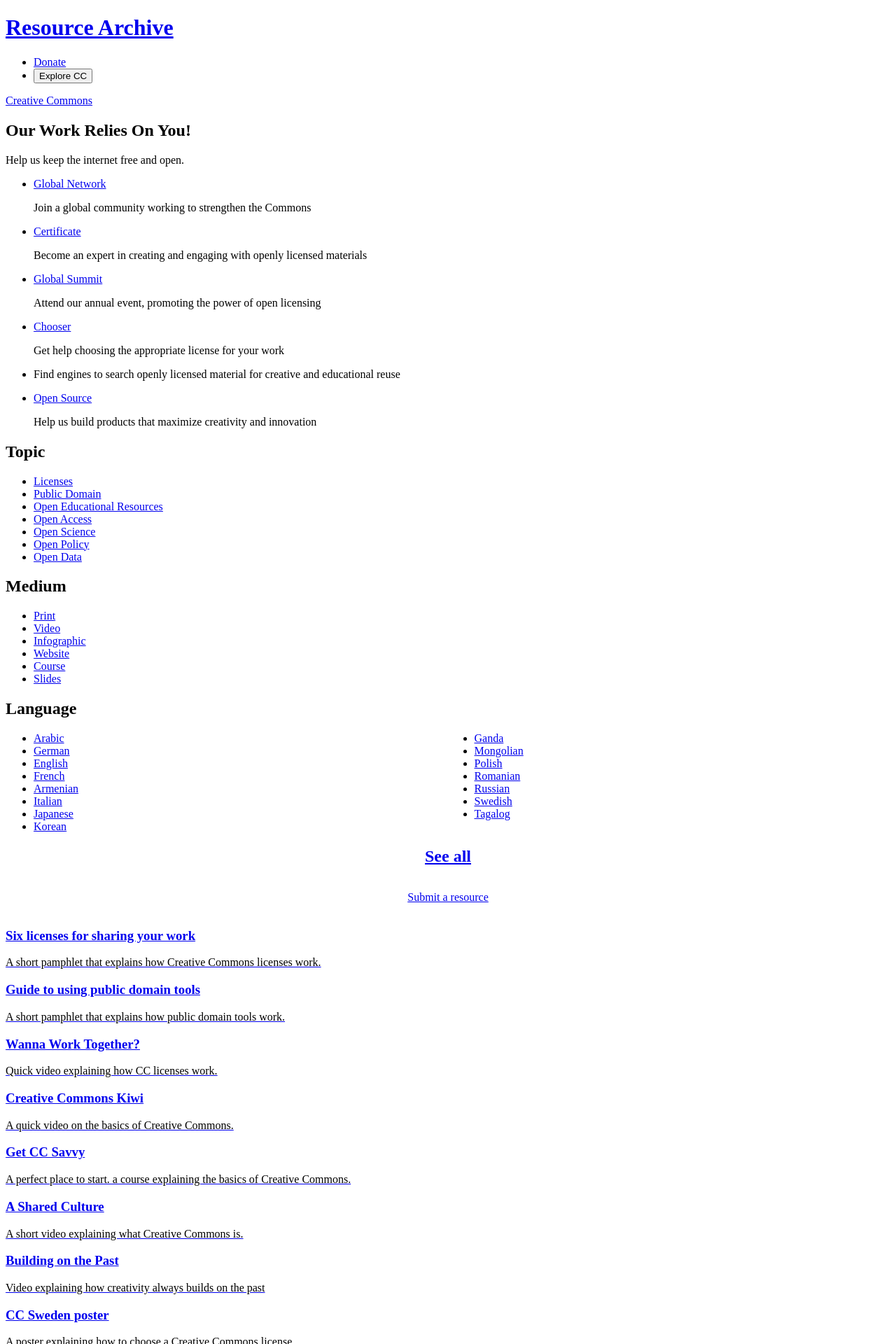
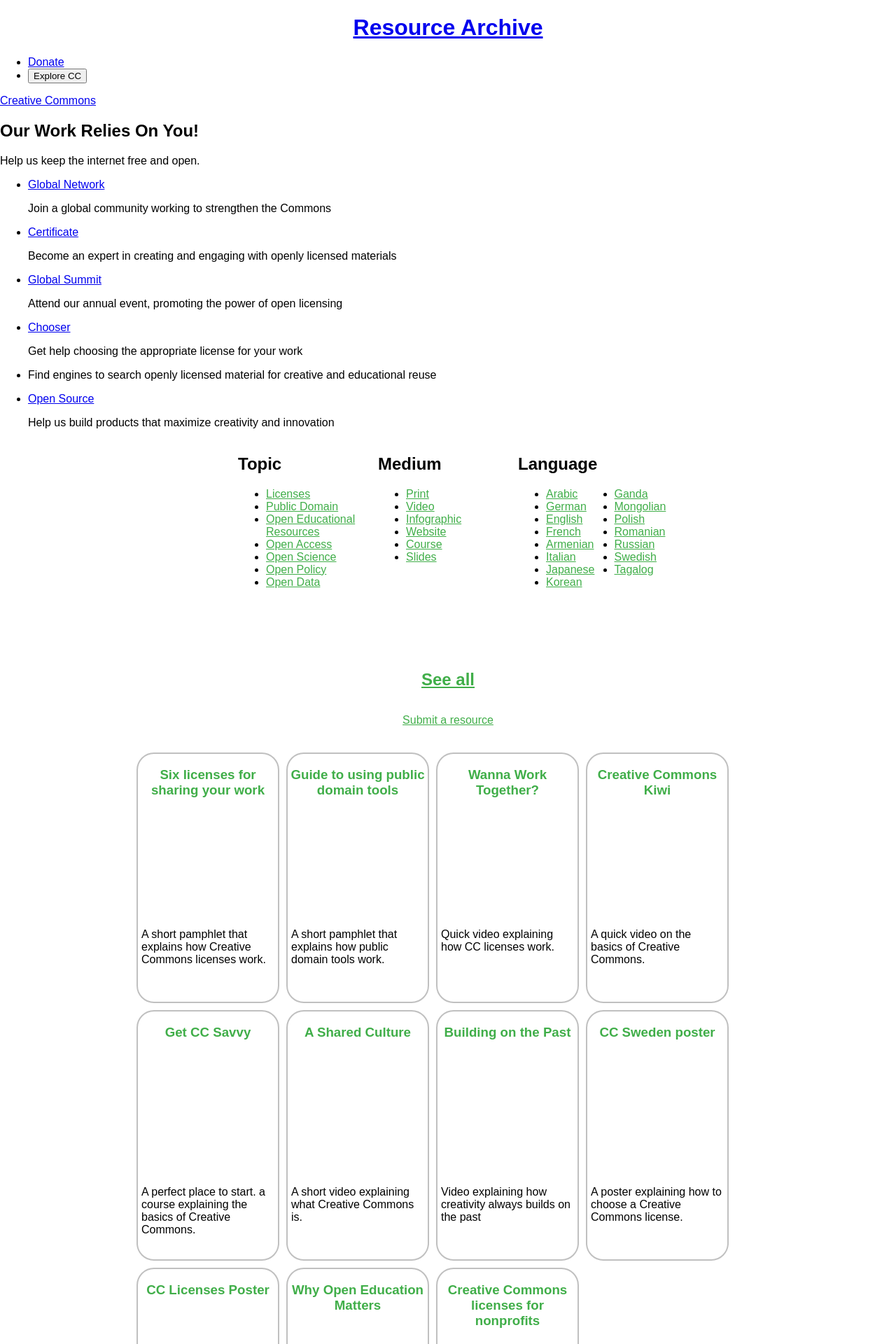
Before and after one commit to creativecommons/cc-resource-archive, a Jekyll site: the page built from docs/index.html, in a window 1280 px wide. Shown: the top 1920 px of the page at 70% size. Built offline with Jekyll 4.4.1, drawn with Linux system fonts in a browser that asks for light colours.

Commit message:
modified the link to style.css in listing.html

```diff
--- a/docs/_layouts/listing.html
+++ b/docs/_layouts/listing.html
@@ -4,7 +4,7 @@
     <title>{{ page.title }} | Creative Commons Resource Archive</title>
     <meta charset="UTF-8" />
     <meta name="viewport" content="width=device-width, initial-scale=1.0" />
-    <link rel="stylesheet" type="text/css" href="/style.css" />
+    <link rel="stylesheet" type="text/css" href="/site_assets/CSS/style.css" />
 
     {% if page.title == "All" %}
 
```
